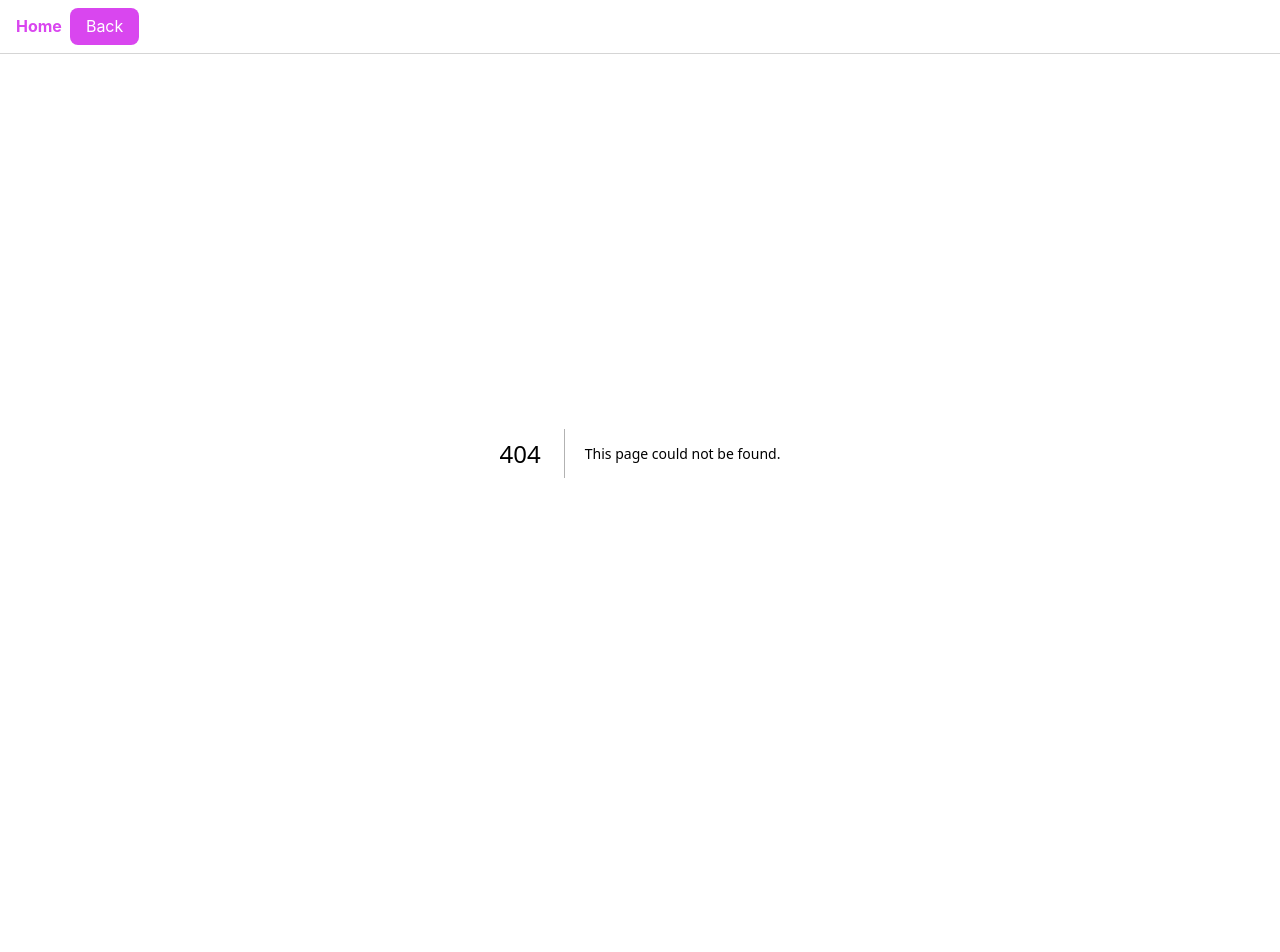
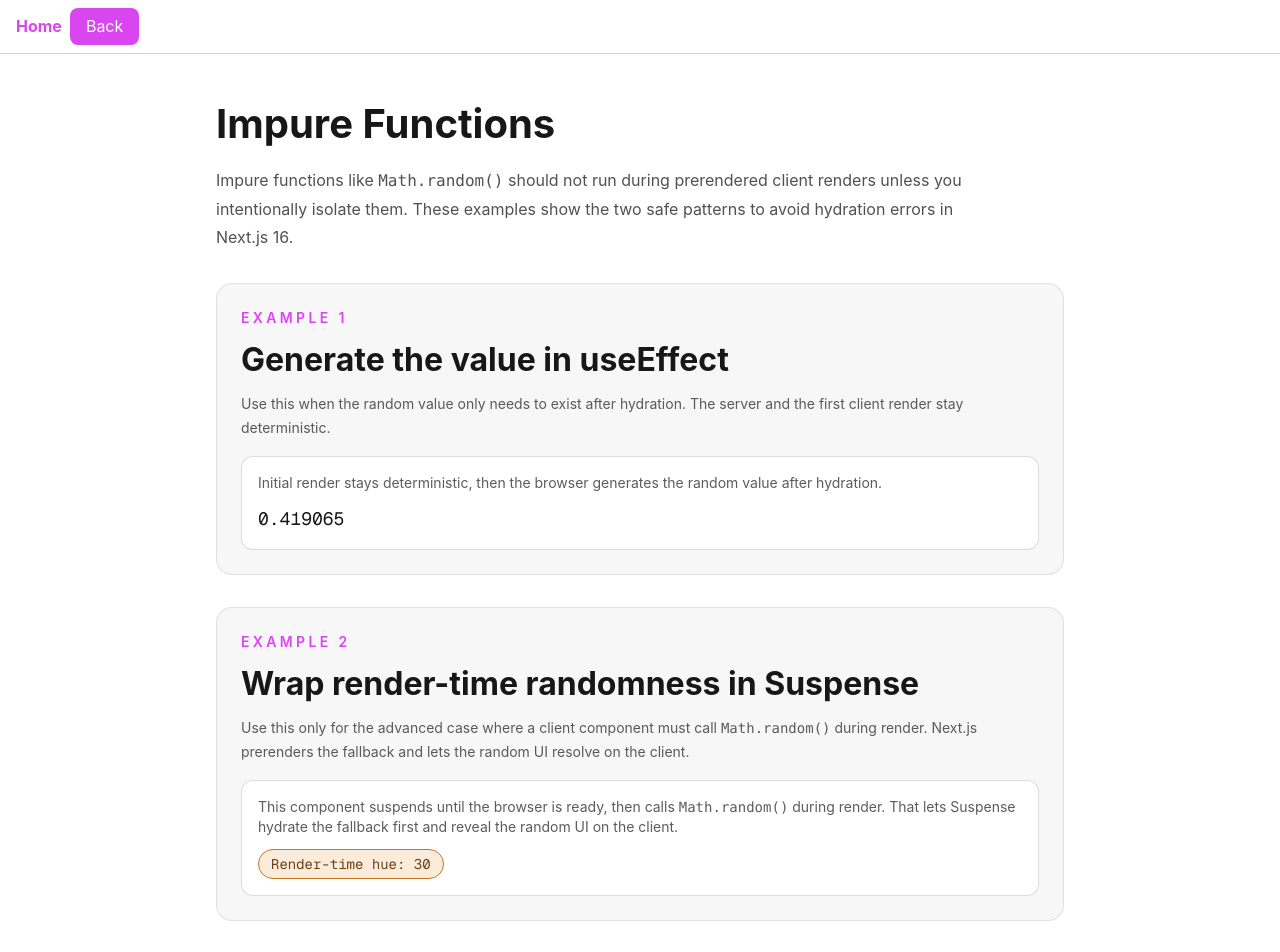
Before and after one commit to emanuelefavero/nextjs-16, a Next.js app: page /impure-functions in a window 1280 px wide. Before the commit this address had no page. Shown: the top 952 px of the page. Before the commit the page ends 854 px from the top, so only its background shows below. Built offline with nearby package versions, Linux system fonts and the light colour scheme.

Commit message:
feat: add impure functions examples

```diff
--- /dev/null
+++ b/src/app/impure-functions/page.tsx
@@ -0,0 +1,70 @@
+import { Suspense } from 'react'
+
+import { RandomAfterMount } from './random-after-mount'
+import { RandomWithSuspense } from './random-with-suspense'
+
+function RandomFallback() {
+  return (
+    <div className='rounded-xl border border-dashed border-foreground/20 bg-background p-4'>
+      <p className='text-sm text-foreground/70'>
+        Loading the client-rendered random example...
+      </p>
+
+      <div className='mt-3 inline-flex rounded-full border border-foreground/20 px-3 py-1 font-mono text-sm text-foreground/60'>
+        Render-time hue: fallback
+      </div>
+    </div>
+  )
+}
+
+export default function Page() {
+  const newLocal =
+    'space-y-4 rounded-2xl border border-foreground/10 bg-foreground/[0.03] p-6'
+  return (
+    <div className='mx-auto flex max-w-4xl flex-col gap-8 px-6 py-10'>
+      <header className='space-y-3'>
+        <h1>Impure Functions</h1>
+
+        <p className='max-w-3xl text-base leading-7 text-foreground/75'>
+          Impure functions like <code>Math.random()</code> should not run during
+          prerendered client renders unless you intentionally isolate them.
+          These examples show the two safe patterns to avoid hydration errors in
+          Next.js 16.
+        </p>
+      </header>
+
+      <section className={newLocal}>
+        <div className='space-y-2'>
+          <p className='text-sm font-semibold tracking-[0.24em] text-primary uppercase'>
+            Example 1
+          </p>
+          <h2>Generate the value in useEffect</h2>
+          <p className='text-sm leading-6 text-foreground/70'>
+            Use this when the random value only needs to exist after hydration.
+            The server and the first client render stay deterministic.
+          </p>
+        </div>
+
+        <RandomAfterMount />
+      </section>
+
+      <section className='space-y-4 rounded-2xl border border-foreground/10 bg-foreground/3 p-6'>
+        <div className='space-y-2'>
+          <p className='text-sm font-semibold tracking-[0.24em] text-primary uppercase'>
+            Example 2
+          </p>
+          <h2>Wrap render-time randomness in Suspense</h2>
+          <p className='text-sm leading-6 text-foreground/70'>
+            Use this only for the advanced case where a client component must
+            call <code>Math.random()</code> during render. Next.js prerenders
+            the fallback and lets the random UI resolve on the client.
+          </p>
+        </div>
+
+        <Suspense fallback={<RandomFallback />}>
+          <RandomWithSuspense />
+        </Suspense>
+      </section>
+    </div>
+  )
+}
--- /dev/null
+++ b/src/app/impure-functions/random-after-mount.tsx
@@ -0,0 +1,32 @@
+'use client'
+
+import { useEffect, useState } from 'react'
+
+export function RandomAfterMount() {
+  const [randomNumber, setRandomNumber] = useState<number | null>(null)
+
+  useEffect(() => {
+    const timeoutId = window.setTimeout(() => {
+      setRandomNumber(Math.random())
+    }, 0)
+
+    return () => {
+      window.clearTimeout(timeoutId)
+    }
+  }, [])
+
+  return (
+    <div className='rounded-xl border border-foreground/15 bg-background p-4'>
+      <p className='text-sm text-foreground/70'>
+        Initial render stays deterministic, then the browser generates the
+        random value after hydration.
+      </p>
+
+      <p className='mt-3 font-mono text-lg'>
+        {randomNumber === null
+          ? 'Generating random number on the client...'
+          : randomNumber.toFixed(6)}
+      </p>
+    </div>
+  )
+}
--- /dev/null
+++ b/src/app/impure-functions/random-with-suspense.tsx
@@ -0,0 +1,39 @@
+'use client'
+
+import { use } from 'react'
+
+const browserReadyPromise =
+  typeof window === 'undefined'
+    ? new Promise<void>(() => {})
+    : new Promise<void>((resolve) => {
+        window.setTimeout(resolve, 0)
+      })
+
+export function RandomWithSuspense() {
+  use(browserReadyPromise)
+
+  // eslint-disable-next-line react-hooks/purity -- This route intentionally demonstrates Next.js's Suspense escape hatch for render-time randomness.
+  const hue = Math.floor(Math.random() * 360)
+  const chipStyle = {
+    backgroundColor: `hsl(${hue} 80% 92%)`,
+    borderColor: `hsl(${hue} 75% 45%)`,
+    color: `hsl(${hue} 70% 25%)`,
+  }
+
+  return (
+    <div className='rounded-xl border border-foreground/15 bg-background p-4'>
+      <p className='text-sm text-foreground/70'>
+        This component suspends until the browser is ready, then calls{' '}
+        <code>Math.random()</code> during render. That lets Suspense hydrate the
+        fallback first and reveal the random UI on the client.
+      </p>
+
+      <div
+        className='mt-3 inline-flex rounded-full border px-3 py-1 font-mono text-sm'
+        style={chipStyle}
+      >
+        Render-time hue: {hue}
+      </div>
+    </div>
+  )
+}
--- a/src/app/page.tsx
+++ b/src/app/page.tsx
@@ -40,6 +40,9 @@ export default async function Home() {
         <li>
           <Link href='/connection'>Connection</Link>
         </li>
+        <li>
+          <Link href='/impure-functions'>Impure Functions</Link>
+        </li>
       </ul>
     </>
   )
```
